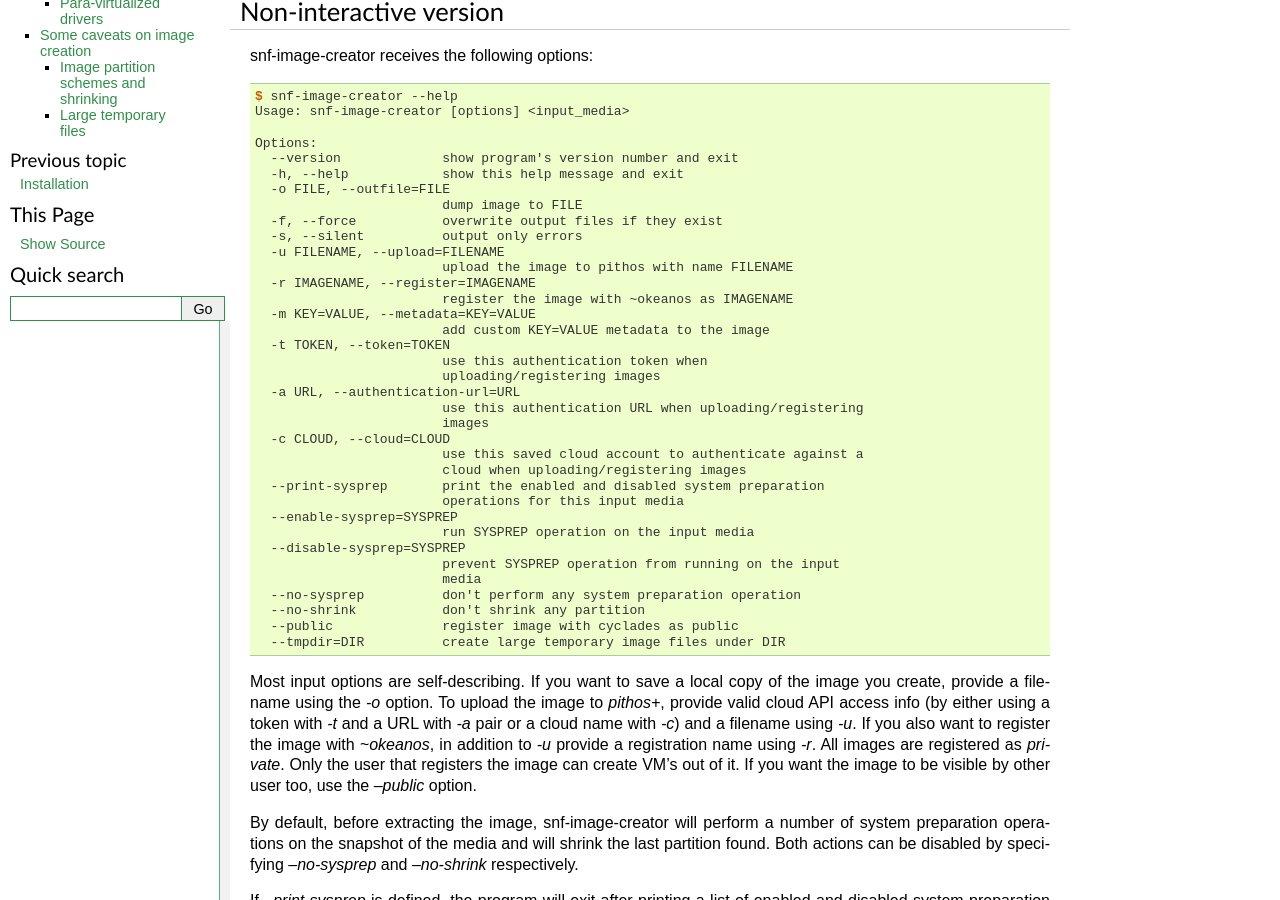
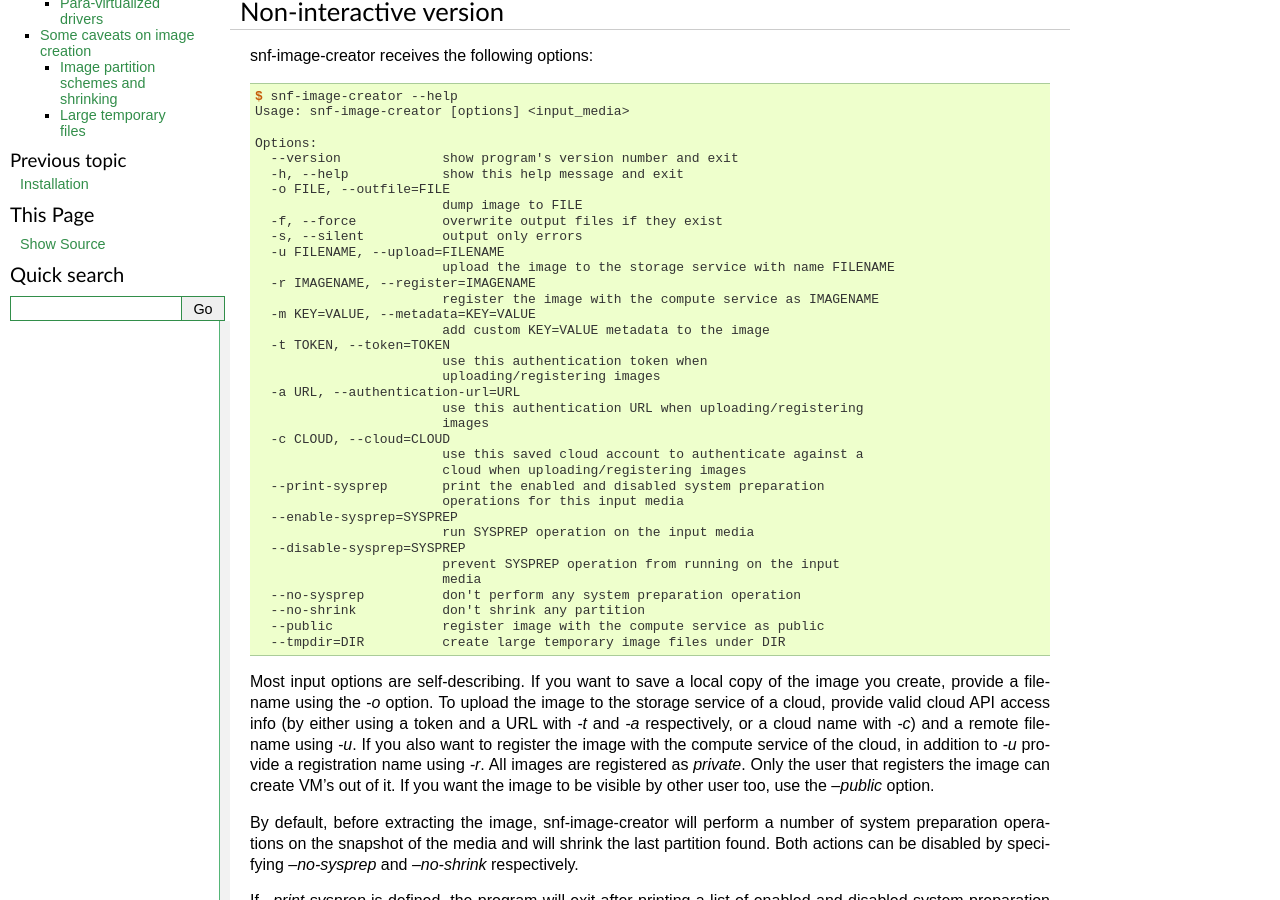
Before and after one commit to grnet/snf-image-creator, a Sphinx documentation site: the page built from docs/usage.rst, in a window 1280 px wide and 900 px high, scrolled down 255 px. Built offline with Sphinx 7.4.7, drawn with Linux system fonts in a browser that asks for light colours; some of the changed text lies outside the part shown.

Commit message:
Remove all referencies to words like ~okeanos
In the documentation and the printed messages, remove all references
to ~okeanos, pithos or cyclades.

```diff
--- a/docs/usage.rst
+++ b/docs/usage.rst
@@ -28,9 +28,9 @@
      -f, --force           overwrite output files if they exist
      -s, --silent          output only errors
      -u FILENAME, --upload=FILENAME
-                           upload the image to pithos with name FILENAME
+                           upload the image to the storage service with name FILENAME
      -r IMAGENAME, --register=IMAGENAME
-                           register the image with ~okeanos as IMAGENAME
+                           register the image with the compute service as IMAGENAME
      -m KEY=VALUE, --metadata=KEY=VALUE
                            add custom KEY=VALUE metadata to the image
      -t TOKEN, --token=TOKEN
@@ -51,15 +51,16 @@
                            media
      --no-sysprep          don't perform any system preparation operation
      --no-shrink           don't shrink any partition
-     --public              register image with cyclades as public
+     --public              register image with the compute service as public
      --tmpdir=DIR          create large temporary image files under DIR
 
 Most input options are self-describing. If you want to save a local copy of
 the image you create, provide a filename using the *-o* option. To upload the
-image to *pithos+*, provide valid cloud API access info (by either using a
-token with *-t* and a URL with *-a* pair or a cloud name with *-c*) and a
-filename using *-u*. If you also want to register the image with *~okeanos*, in
-addition to *-u* provide a registration name using *-r*. All images are
+image to the storage service of a cloud, provide valid cloud API access info
+(by either using a token and a URL with *-t* and *-a* respectively, or a cloud
+name with *-c*) and a remote filename using *-u*. If you also want to register
+the image with the compute service of the cloud, in addition to *-u* provide a
+registration name using *-r*. All images are
 registered as *private*. Only the user that registers the image can create
 VM's out of it. If you want the image to be visible by other user too, use the
 *--public* option.
@@ -187,9 +188,9 @@
    (ex. "Slackware Linux 14.0 with KDE")
  * Registration Type: Private or Public
 
-After confirming, the image will be extracted, uploaded to *pithos+* and
-registered with *~okeanos*. The user will also be given the choice to keep a
-local copy of it.
+After confirming, the image will be extracted, uploaded to the storage service
+and registered with the compute service of the selected cloud. The user will
+also be given the choice to keep a local copy of it.
 
 For most users the functionality this mode provides should be sufficient.
 
@@ -211,9 +212,9 @@
 In the *Register* sub-menu the user can provide:
 
  * Which cloud account to use
- * A *pithos+* filename for the uploaded *diskdump* image
- * A name for the image to use when registering it with *~cyclades*, as well as
-   the registration type (*private* or *public*)
+ * A filename for the uploaded *diskdump* image
+ * A name for the image to use when registering it with the storage service of
+   the cloud, as well as the registration type (*private* or *public*)
 
 By choosing the *Extract* menu entry, the user can dump the image to the local
 file system. Finally, if the user selects *Reset*, the system will ignore
@@ -283,13 +284,13 @@
 
 .. image:: /snapshots/wizard.png
 
-Then you will be asked to provide a name, a description, a registration type
-(*private* or *public*) and the authentication token corresponding to your
-*~okeanos* account. Finally, you'll be asked to confirm the provided data.
+Then you will be asked to select a cloud and provide a name, a description and
+a registration type (*private* or *public*). Finally, you'll be asked to
+confirm the provided data.
 
 .. image:: /snapshots/confirm.png
 
-Choosing *YES* will create and upload the image to your *~okeanos* account.
+Choosing *YES* will create and upload the image to your cloud account.
 
 Limitations
 ===========
@@ -311,13 +312,13 @@
 Para-virtualized drivers
 ------------------------
 
-*~Okeanos* uses the *VirtIO* framework. The disk I/O controller and the
-Ethernet cards on the VM instances are para-virtualized and need special
-*VirtIO* drivers. Those drivers are included in the Linux Kernel mainline since
-version 2.6.25 and are shipped with all the popular Linux distributions. The
-problem is that if the driver for the para-virtualized disk I/O controller is
-built as module, it needs to be preloaded using an initial ramdisk, otherwise
-the VM won't be able to boot.
+Most synnefo deployments uses the *VirtIO* framework. The disk I/O controller
+and the Ethernet cards on the VM instances are para-virtualized and need
+special *VirtIO* drivers. Those drivers are included in the Linux Kernel
+mainline since version 2.6.25 and are shipped with all the popular Linux
+distributions. The problem is that if the driver for the para-virtualized disk
+I/O controller is built as module, it needs to be preloaded using an initial
+ramdisk, otherwise the VM won't be able to boot.
 
 Many popular Linux distributions, like Ubuntu and Debian, will automatically
 create a generic initial ramdisk file that contains many different modules,
--- a/image_creator/help/image_properties.rst
+++ b/image_creator/help/image_properties.rst
@@ -11,11 +11,11 @@
      This is a space-seperated list of users, whose password will
      be reset during deployment.
  - SWAP=<n>:<size>
-     If this property is present, cyclades will create a swap
-     partition with given size at the end of the instance's disk.
+     If this property is present, a swap partition with given
+     size will be created at the end of the instance's disk.
      This property only makes sense for Linux images.
 
-Properties used by the ~okeanos User Interface
+Properties used by the synnefo User Interface
 ----------------------------------------------
  - OS
      The value of this property is used to associate the image
```
Also changed, not shown: docs/man/snf-image-creator.rst (+10 -5 lines), docs/snapshots/confirm.png, docs/snapshots/main_menu.png, 4 other files.
